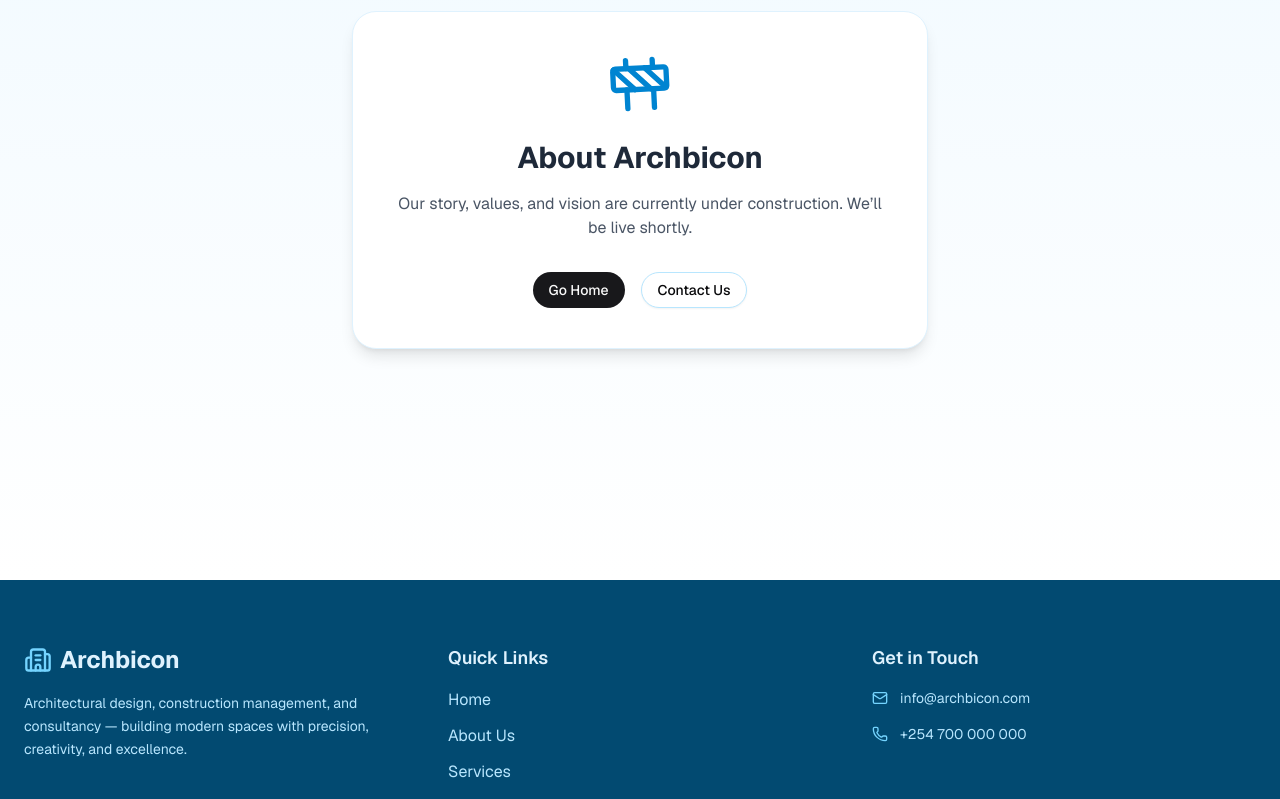
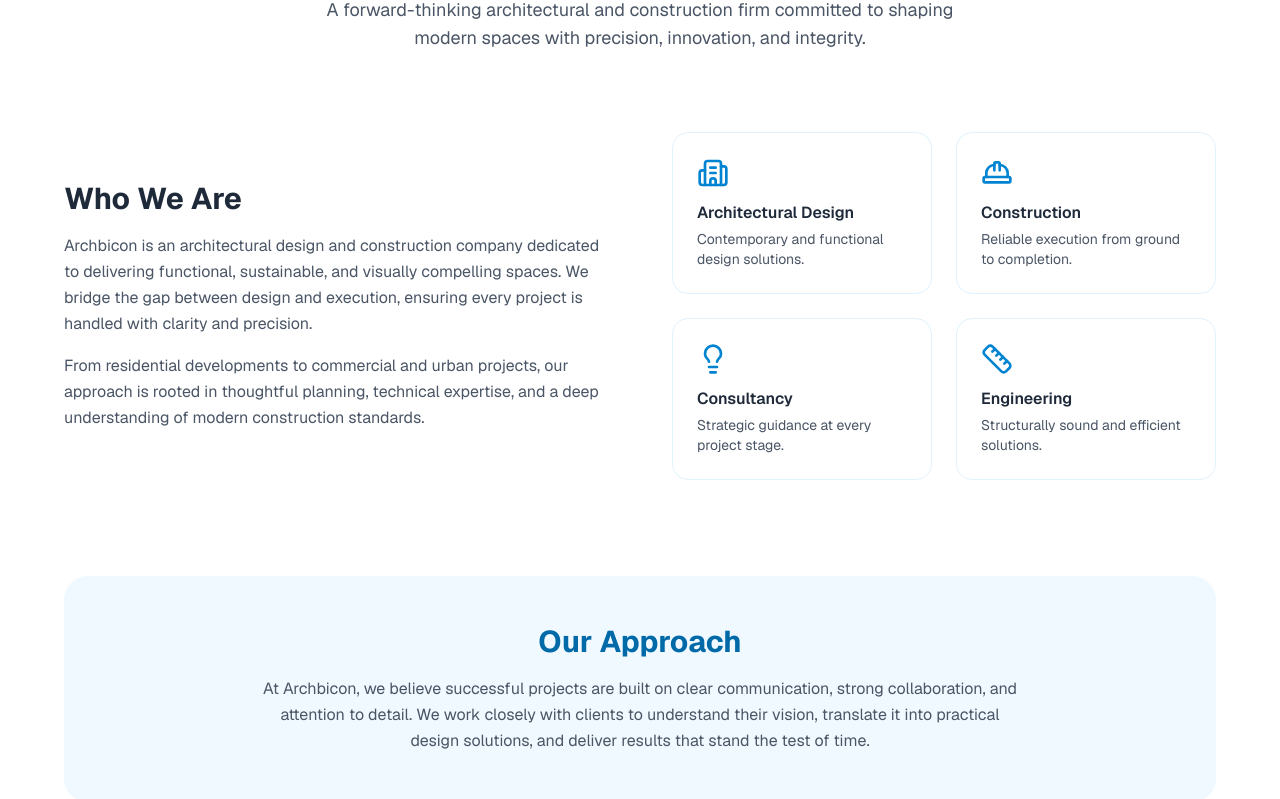
Before and after one commit to kirikanjuguna/archbicon, a Next.js app: page /about in a window 1280 px wide. Shown: the part 300-1099 px from the top of the page. Built offline with nearby package versions, Linux system fonts and the light colour scheme.

Commit message:
about page

```diff
--- a/app/about/page.tsx
+++ b/app/about/page.tsx
@@ -1,10 +1,121 @@
-import ConstructionNotice from "@/components/ConstructionNotice";
+"use client";
+
+import { motion } from "framer-motion";
+import { Building2, HardHat, Lightbulb, Ruler } from "lucide-react";
 
 export default function AboutPage() {
   return (
-    <ConstructionNotice
-      title="About Archbicon"
-      message="Our story, values, and vision are currently under construction. We’ll be live shortly."
-    />
+    <section className="pt-36 pb-24 px-6 bg-white text-gray-800">
+      <div className="max-w-6xl mx-auto">
+        {/* Page Header */}
+        <motion.div
+          initial={{ opacity: 0, y: 30 }}
+          animate={{ opacity: 1, y: 0 }}
+          transition={{ duration: 0.6 }}
+          className="text-center mb-20"
+        >
+          <h1 className="text-4xl md:text-5xl font-extrabold text-sky-700 mb-6">
+            About Archbicon
+          </h1>
+          <p className="max-w-2xl mx-auto text-lg text-gray-600">
+            A forward-thinking architectural and construction firm committed to
+            shaping modern spaces with precision, innovation, and integrity.
+          </p>
+        </motion.div>
+
+        {/* Who We Are */}
+        <div className="grid md:grid-cols-2 gap-16 items-center mb-24">
+          <motion.div
+            initial={{ opacity: 0, x: -30 }}
+            whileInView={{ opacity: 1, x: 0 }}
+            viewport={{ once: true }}
+            transition={{ duration: 0.6 }}
+          >
+            <h2 className="text-3xl font-bold text-gray-800 mb-4">
+              Who We Are
+            </h2>
+            <p className="text-gray-600 leading-relaxed mb-4">
+              Archbicon is an architectural design and construction company
+              dedicated to delivering functional, sustainable, and visually
+              compelling spaces. We bridge the gap between design and execution,
+              ensuring every project is handled with clarity and precision.
+            </p>
+            <p className="text-gray-600 leading-relaxed">
+              From residential developments to commercial and urban projects,
+              our approach is rooted in thoughtful planning, technical expertise,
+              and a deep understanding of modern construction standards.
+            </p>
+          </motion.div>
+
+          <motion.div
+            initial={{ opacity: 0, x: 30 }}
+            whileInView={{ opacity: 1, x: 0 }}
+            viewport={{ once: true }}
+            transition={{ duration: 0.6 }}
+            className="grid grid-cols-2 gap-6"
+          >
+            <div className="p-6 rounded-2xl border border-sky-100">
+              <Building2 className="w-8 h-8 text-sky-600 mb-3" />
+              <h3 className="font-semibold text-gray-800 mb-1">
+                Architectural Design
+              </h3>
+              <p className="text-sm text-gray-600">
+                Contemporary and functional design solutions.
+              </p>
+            </div>
+
+            <div className="p-6 rounded-2xl border border-sky-100">
+              <HardHat className="w-8 h-8 text-sky-600 mb-3" />
+              <h3 className="font-semibold text-gray-800 mb-1">
+                Construction
+              </h3>
+              <p className="text-sm text-gray-600">
+                Reliable execution from ground to completion.
+              </p>
+            </div>
+
+            <div className="p-6 rounded-2xl border border-sky-100">
+              <Lightbulb className="w-8 h-8 text-sky-600 mb-3" />
+              <h3 className="font-semibold text-gray-800 mb-1">
+                Consultancy
+              </h3>
+              <p className="text-sm text-gray-600">
+                Strategic guidance at every project stage.
+              </p>
+            </div>
+
+            <div className="p-6 rounded-2xl border border-sky-100">
+              <Ruler className="w-8 h-8 text-sky-600 mb-3" />
+              <h3 className="font-semibold text-gray-800 mb-1">
+                Engineering
+              </h3>
+              <p className="text-sm text-gray-600">
+                Structurally sound and efficient solutions.
+              </p>
+            </div>
+          </motion.div>
+        </div>
+
+        {/* Our Approach */}
+        <motion.div
+          initial={{ opacity: 0, y: 30 }}
+          whileInView={{ opacity: 1, y: 0 }}
+          viewport={{ once: true }}
+          transition={{ duration: 0.6 }}
+          className="bg-sky-50 rounded-3xl p-12 text-center"
+        >
+          <h2 className="text-3xl font-bold text-sky-700 mb-4">
+            Our Approach
+          </h2>
+          <p className="max-w-3xl mx-auto text-gray-600 leading-relaxed">
+            At Archbicon, we believe successful projects are built on clear
+            communication, strong collaboration, and attention to detail. We
+            work closely with clients to understand their vision, translate it
+            into practical design solutions, and deliver results that stand the
+            test of time.
+          </p>
+        </motion.div>
+      </div>
+    </section>
   );
 }
```
